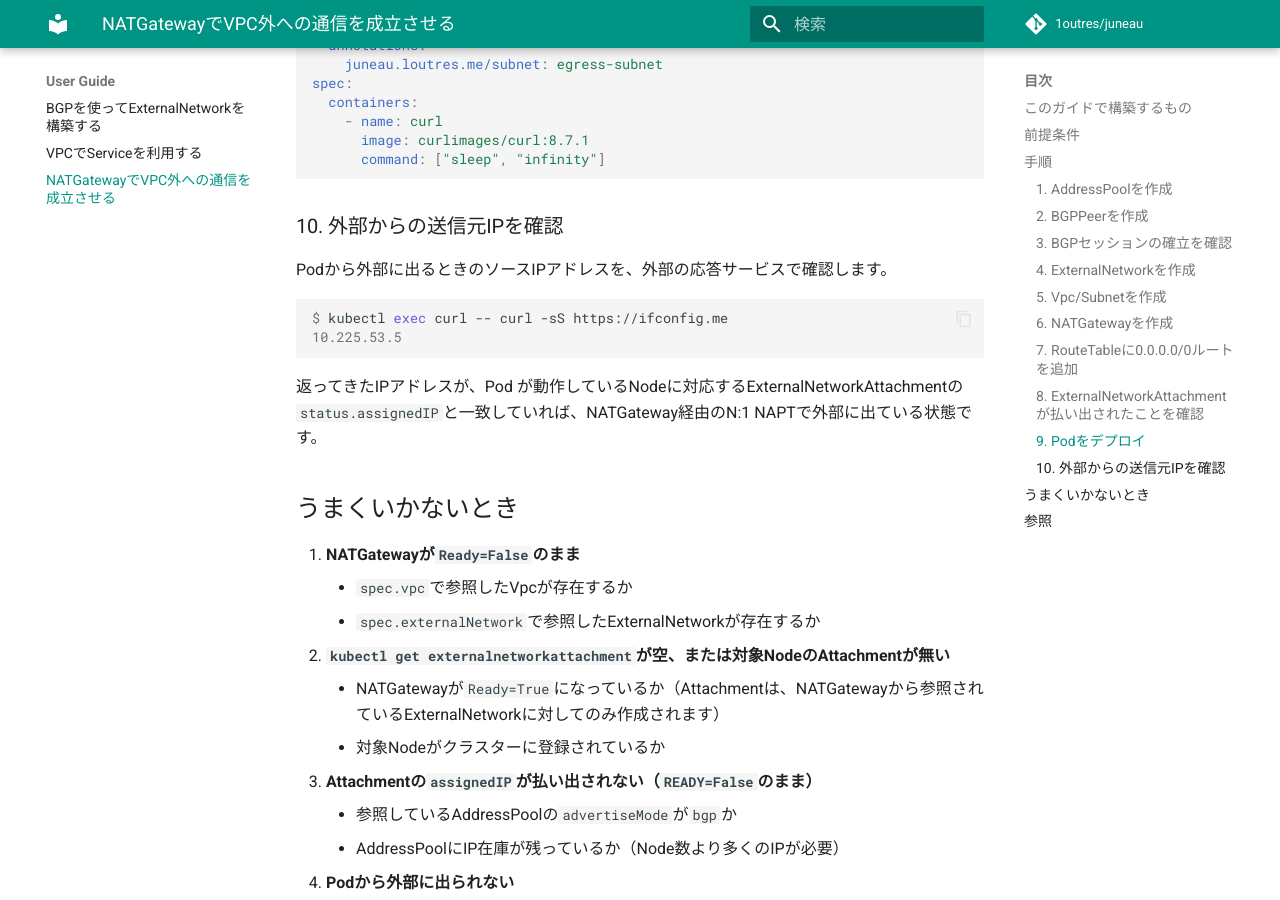
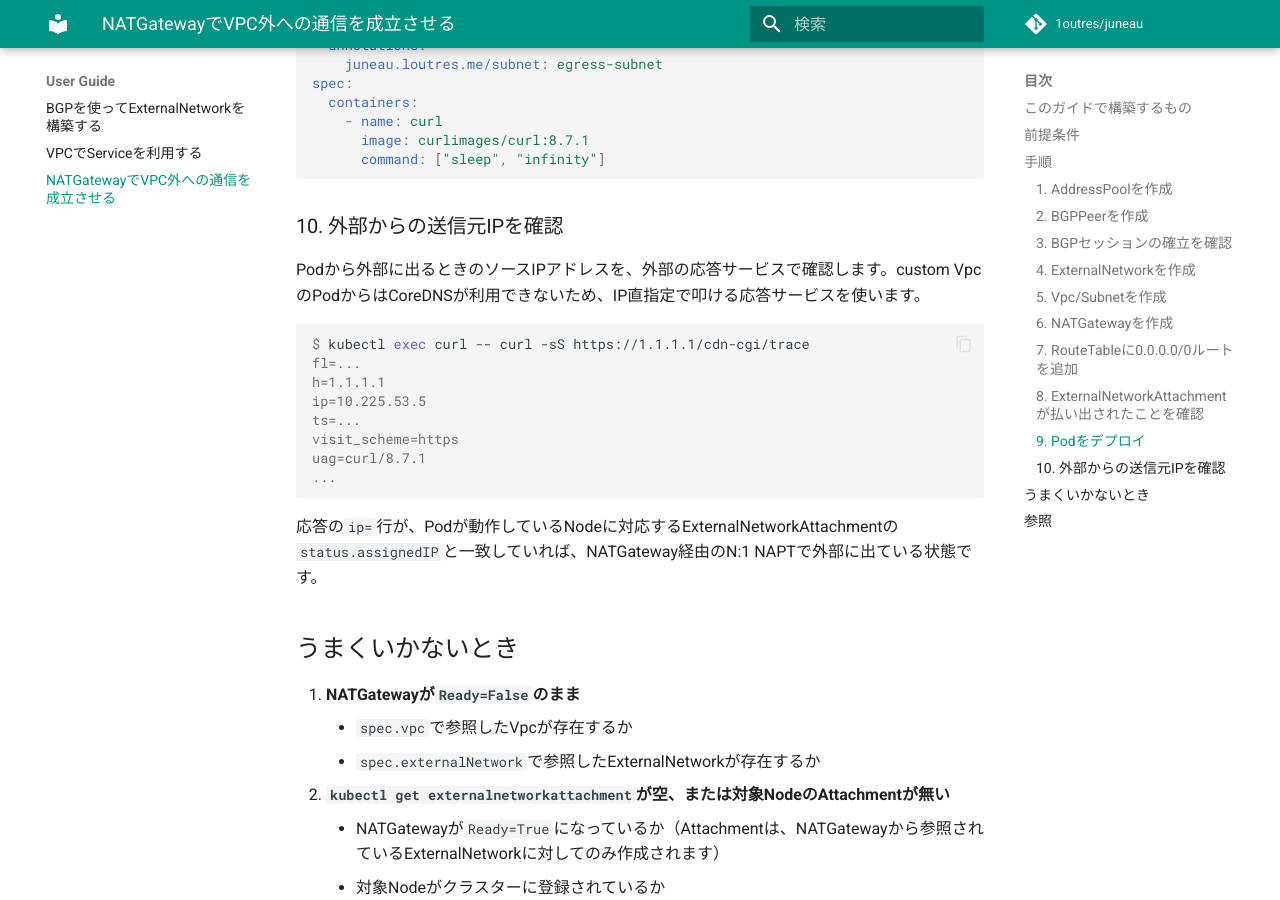
Before and after one commit to 1outres/juneau, an MkDocs documentation site: the page built from docs/guides/nat-gateway.md, in a window 1280 px wide and 900 px high, scrolled down 4193 px. Built offline with MkDocs 1.6.1 and Material for MkDocs 9.7.7, drawn with Linux system fonts in a browser that asks for light colours; comment, search, counter and statistics services are not loaded; some of the changed text lies outside the part shown.

Commit message:
fix(docs): use DNS-free endpoint for NATGateway egress check

````diff
--- a/docs/guides/nat-gateway.md
+++ b/docs/guides/nat-gateway.md
@@ -12,7 +12,7 @@ Juneauでは、NATGatewayを使うことでVpc内のPodがVpc外（クラスタ
 - 専用Vpc (`egress-vpc`) とSubnet (`egress-subnet`, `10.90.0.0/24`)
 - NATGateway (`egress-natgw`)
 - VpcのRouteTableに`0.0.0.0/0`を`via.type: natGateway`で追加
-- Podから`curl https://ifconfig.me`で外部に到達し、戻ってきたIPがNATGatewayの払い出したNAPTソースIPと一致
+- Podから`curl https://1.1.1.1/cdn-cgi/trace`で外部に到達し、戻ってきた`ip=`行がNATGatewayの払い出したNAPTソースIPと一致
 
 ## 前提条件
 
@@ -182,14 +182,20 @@ spec:
 
 ### 10. 外部からの送信元IPを確認
 
-Podから外部に出るときのソースIPアドレスを、外部の応答サービスで確認します。
+Podから外部に出るときのソースIPアドレスを、外部の応答サービスで確認します。custom VpcのPodからはCoreDNSが利用できないため、IP直指定で叩ける応答サービスを使います。
 
 ```console
-$ kubectl exec curl -- curl -sS https://ifconfig.me
-10.225.53.5
+$ kubectl exec curl -- curl -sS https://1.1.1.1/cdn-cgi/trace
+fl=...
+h=1.1.1.1
+ip=10.225.53.5
+ts=...
+visit_scheme=https
+uag=curl/8.7.1
+...
 ```
 
-返ってきたIPアドレスが、Pod が動作しているNodeに対応するExternalNetworkAttachmentの`status.assignedIP`と一致していれば、NATGateway経由のN:1 NAPTで外部に出ている状態です。
+応答の`ip=`行が、Podが動作しているNodeに対応するExternalNetworkAttachmentの`status.assignedIP`と一致していれば、NATGateway経由のN:1 NAPTで外部に出ている状態です。
 
 ## うまくいかないとき
 
````
